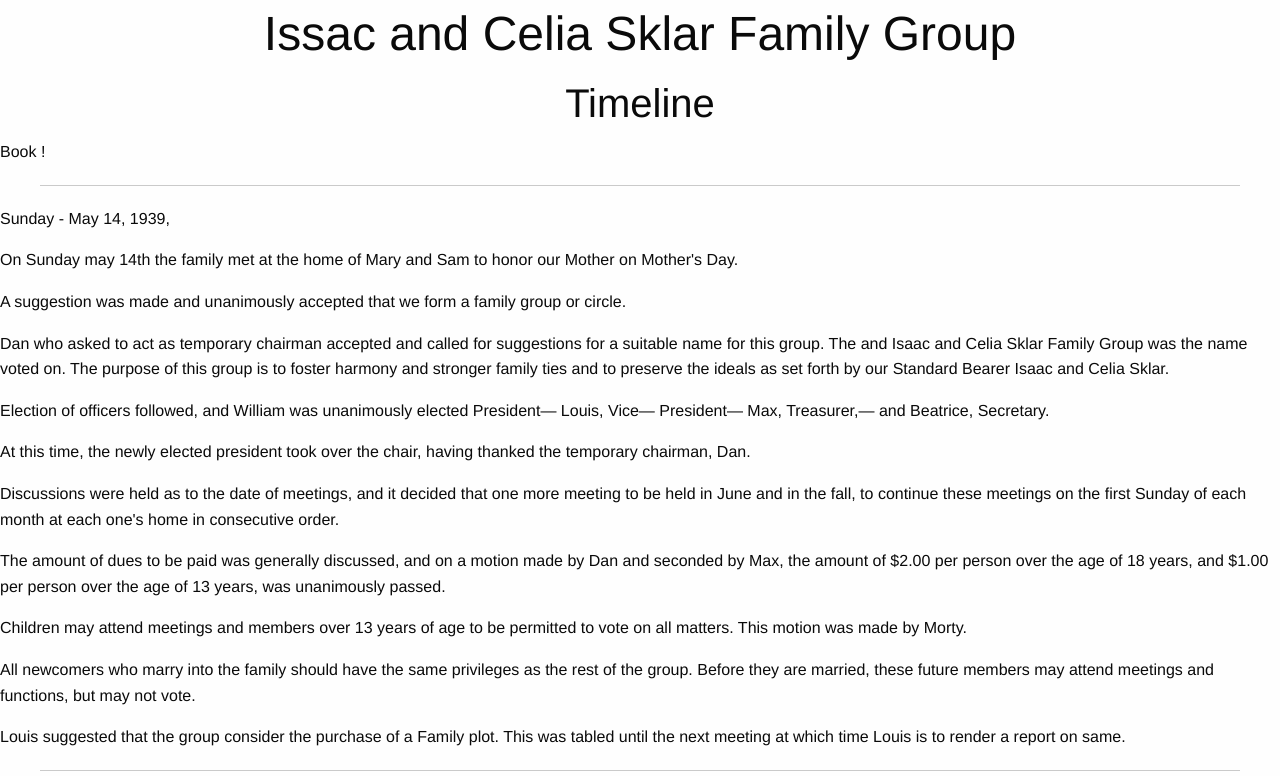
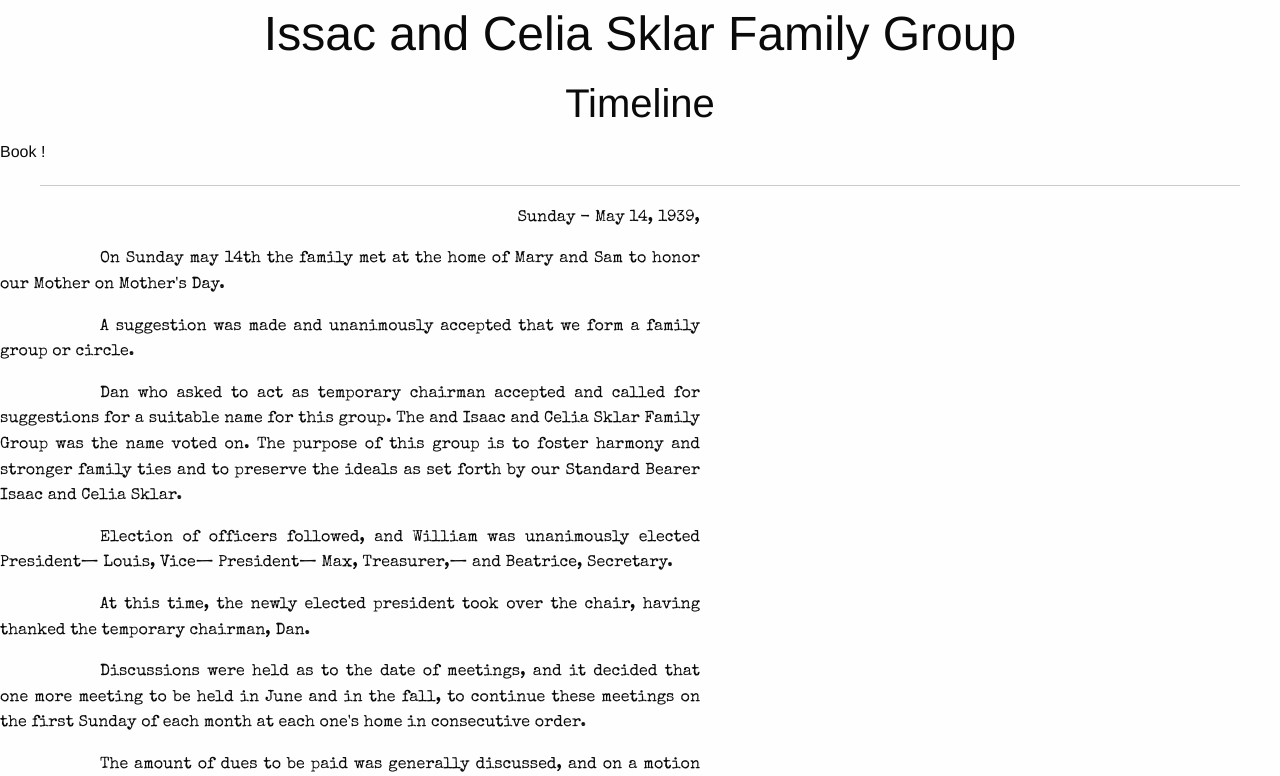
Before and after one commit to dabutvin/familygroup, a React app: page / in a window 1280 px wide. Shown: the top 776 px of the page. Built offline with nearby package versions, Linux system fonts and the light colour scheme.

Commit message:
adds typewriter font and styles

```diff
--- a/index.html
+++ b/index.html
@@ -2,7 +2,19 @@
   <head>
     <meta charset="utf-8">
     <title>Family book</title>
+    <link href="https://fonts.googleapis.com/css?family=Special+Elite" rel="stylesheet">
     <link rel="stylesheet" href="https://cdnjs.cloudflare.com/ajax/libs/foundation/6.2.3/foundation.min.css" />
+    <style>
+      .page {
+        font-family: 'Special Elite', cursive;
+        max-width: 700px;
+      }
+
+      .page .page-text {
+        text-align: justify;
+        text-indent: 100px;
+      }
+    </style>
   </head>
   <body>
   	<section class="section">
--- a/src/book.jsx
+++ b/src/book.jsx
@@ -11,9 +11,9 @@ class Book extends React.Component {
     		<hr />
     		 {Data.pages.map(function (page) {
     			return(
-    				<div>
-    					<p>{Moment(page.date).format('dddd - MMMM DD, YYYY,').toString()}</p>
-    					<div dangerouslySetInnerHTML={{__html: page.text}} />
+    				<div className="page">
+    					<p className="text-right">{Moment(page.date).format('dddd - MMMM DD, YYYY,').toString()}</p>
+    					<div className="page-text" dangerouslySetInnerHTML={{__html: page.text}} />
     					<hr />
     				</div>
     			)
```
